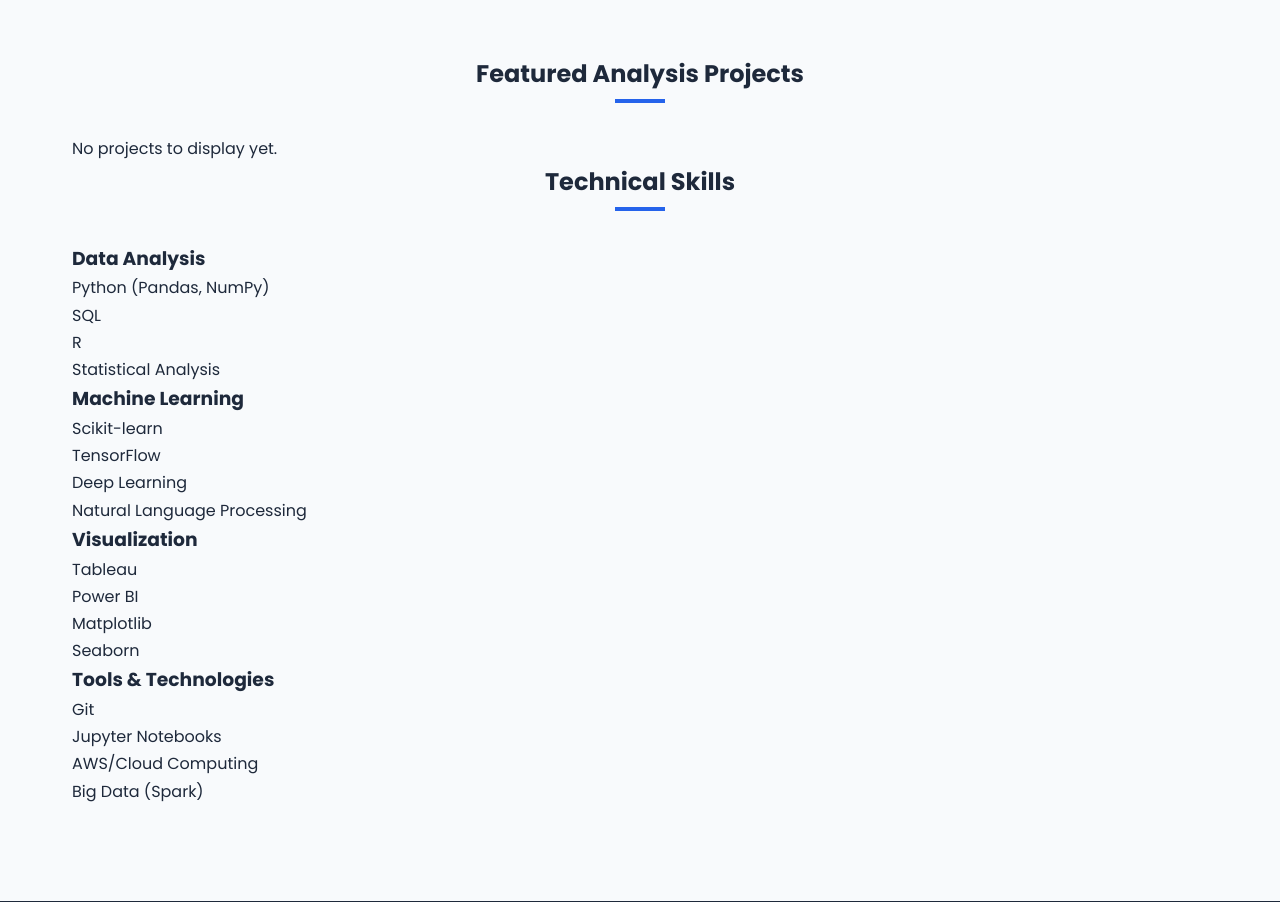
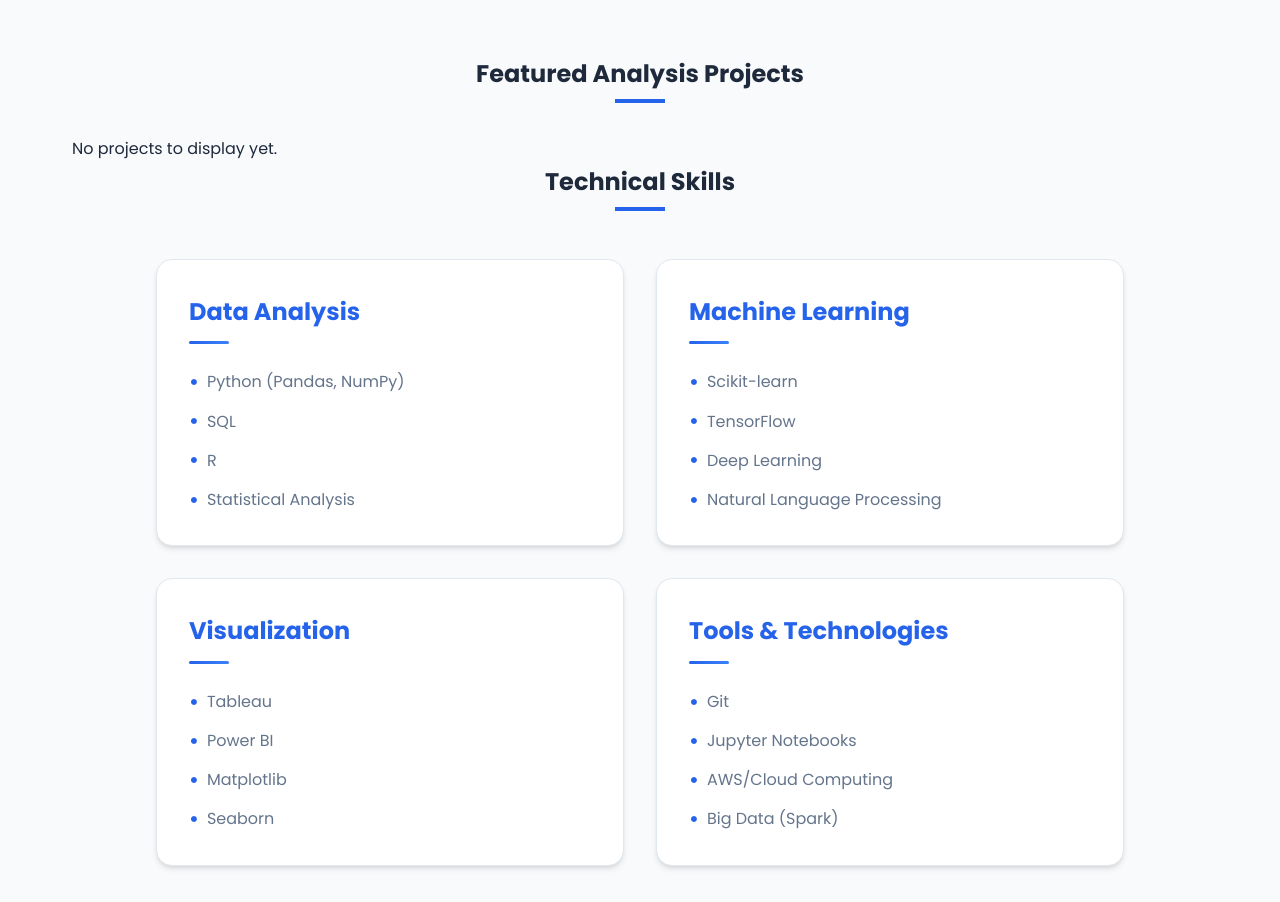
Before and after one commit to vitorslaibi/portfolioWebsite, a Flask app: page / in a window 1280 px wide. Shown: the part 683-1585 px from the top of the page. Run offline with Flask 3, Linux system fonts and the light colour scheme.

Commit message:
modify skills seciton

```diff
--- a/static/css/styles.css
+++ b/static/css/styles.css
@@ -377,6 +377,69 @@ footer .container {
     line-height: 1.6;
 }
 
+/* Skills Cards */
+.skills-grid {
+    display: grid;
+    grid-template-columns: repeat(2, 1fr);
+    gap: 2rem;
+    max-width: 1000px;
+    margin: 0 auto;
+    padding: 1rem;
+}
+
+.skill-card {
+    background: white;
+    border-radius: 1rem;
+    padding: 2rem;
+    box-shadow: var(--box-shadow);
+    transition: var(--transition);
+    border: 1px solid var(--border-color);
+}
+
+.skill-card:hover {
+    transform: translateY(-5px);
+    box-shadow: 0 20px 25px -5px rgb(0 0 0 / 0.1), 0 8px 10px -6px rgb(0 0 0 / 0.1);
+}
+
+.skill-card h3 {
+    color: var(--primary-color);
+    font-size: 1.5rem;
+    margin-bottom: 1.5rem;
+    position: relative;
+    padding-bottom: 0.75rem;
+}
+
+.skill-card h3::after {
+    content: '';
+    position: absolute;
+    bottom: 0;
+    left: 0;
+    width: 40px;
+    height: 3px;
+    background: linear-gradient(to right, var(--primary-color), var(--primary-light));
+    border-radius: 1.5px;
+}
+
+.skill-card ul {
+    display: grid;
+    gap: 0.75rem;
+}
+
+.skill-card li {
+    display: flex;
+    align-items: center;
+    gap: 0.5rem;
+    color: var(--secondary-color);
+    font-size: 1rem;
+}
+
+.skill-card li::before {
+    content: '•';
+    color: var(--primary-color);
+    font-size: 1.5rem;
+    line-height: 1;
+}
+
 /* Scroll to Top Button */
 .scroll-to-top {
     position: fixed;
@@ -477,6 +540,12 @@ footer .container {
     .project-image {
         height: 200px;
     }
+
+    .skills-grid {
+        grid-template-columns: 1fr;
+        gap: 1.5rem;
+        padding: 1rem 0;
+    }
 }
 
 @media (max-width: 576px) {
--- a/templates/index.html
+++ b/templates/index.html
@@ -37,7 +37,7 @@
 <section class="skills">
     <h2 class="section-title">Technical Skills</h2>
     <div class="skills-grid">
-        <div class="skill-category">
+        <div class="skill-card">
             <h3>Data Analysis</h3>
             <ul>
                 <li>Python (Pandas, NumPy)</li>
@@ -46,7 +46,7 @@
                 <li>Statistical Analysis</li>
             </ul>
         </div>
-        <div class="skill-category">
+        <div class="skill-card">
             <h3>Machine Learning</h3>
             <ul>
                 <li>Scikit-learn</li>
@@ -55,7 +55,7 @@
                 <li>Natural Language Processing</li>
             </ul>
         </div>
-        <div class="skill-category">
+        <div class="skill-card">
             <h3>Visualization</h3>
             <ul>
                 <li>Tableau</li>
@@ -64,7 +64,7 @@
                 <li>Seaborn</li>
             </ul>
         </div>
-        <div class="skill-category">
+        <div class="skill-card">
             <h3>Tools & Technologies</h3>
             <ul>
                 <li>Git</li>
```
